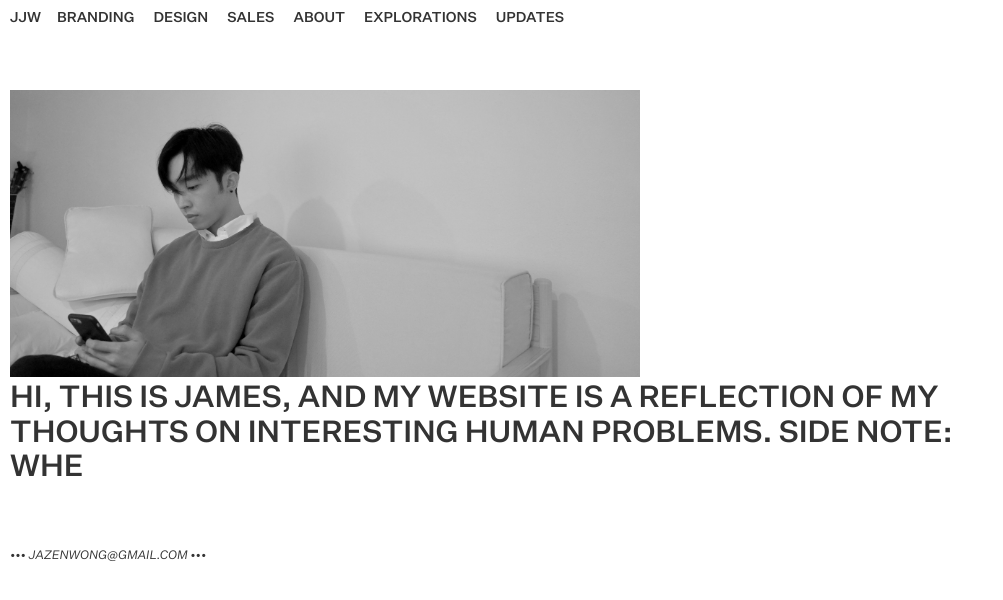
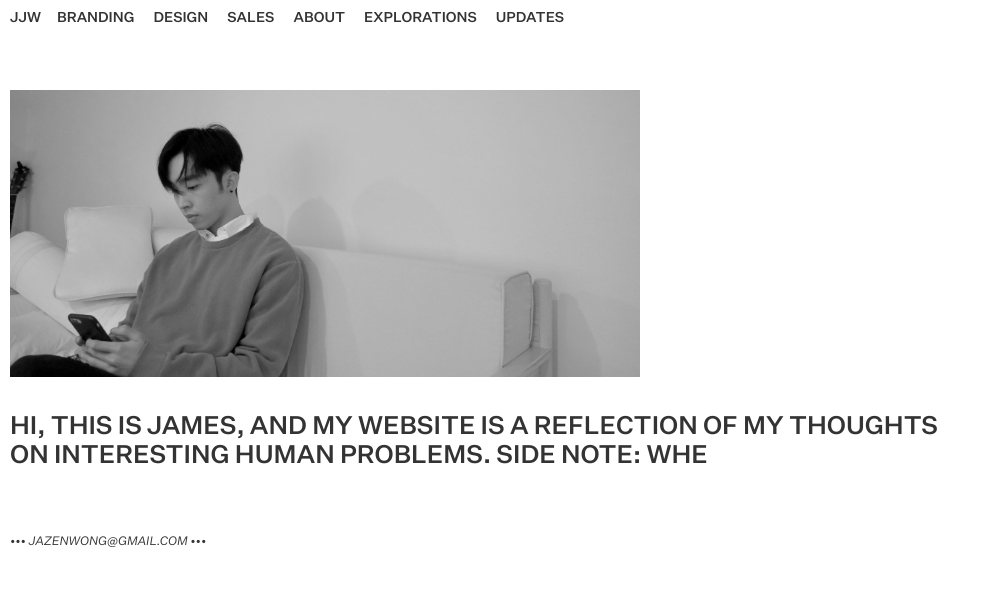
Before and after one commit to jazenwong/wong-blog, a Jekyll site: the page built from index.html, in a window 1280 px wide. Shown: the top 600 px of the page, without its empty margins (0-1003 px from the left). Built offline with Jekyll 4.4.1, drawn with Linux system fonts in a browser that asks for light colours; the list of posts is cut into pages by our own code.

Commit message:
Update styles.css

```diff
--- a/assets/css/styles.css
+++ b/assets/css/styles.css
@@ -249,7 +249,8 @@ nav a {
 
 /* home */
 .home-layout h1 {
-	font-size: 30px;
+	font-size: 25px;
+	margin-top: 2rem;
 	margin-bottom: 2rem;
 }
 
@@ -356,7 +357,7 @@ nav {
 /* posts */
 
 .post-summary h1 {
-	font-size: 48px;
+	font-size: 42px;
 	text-align: center;
 }
 
```
